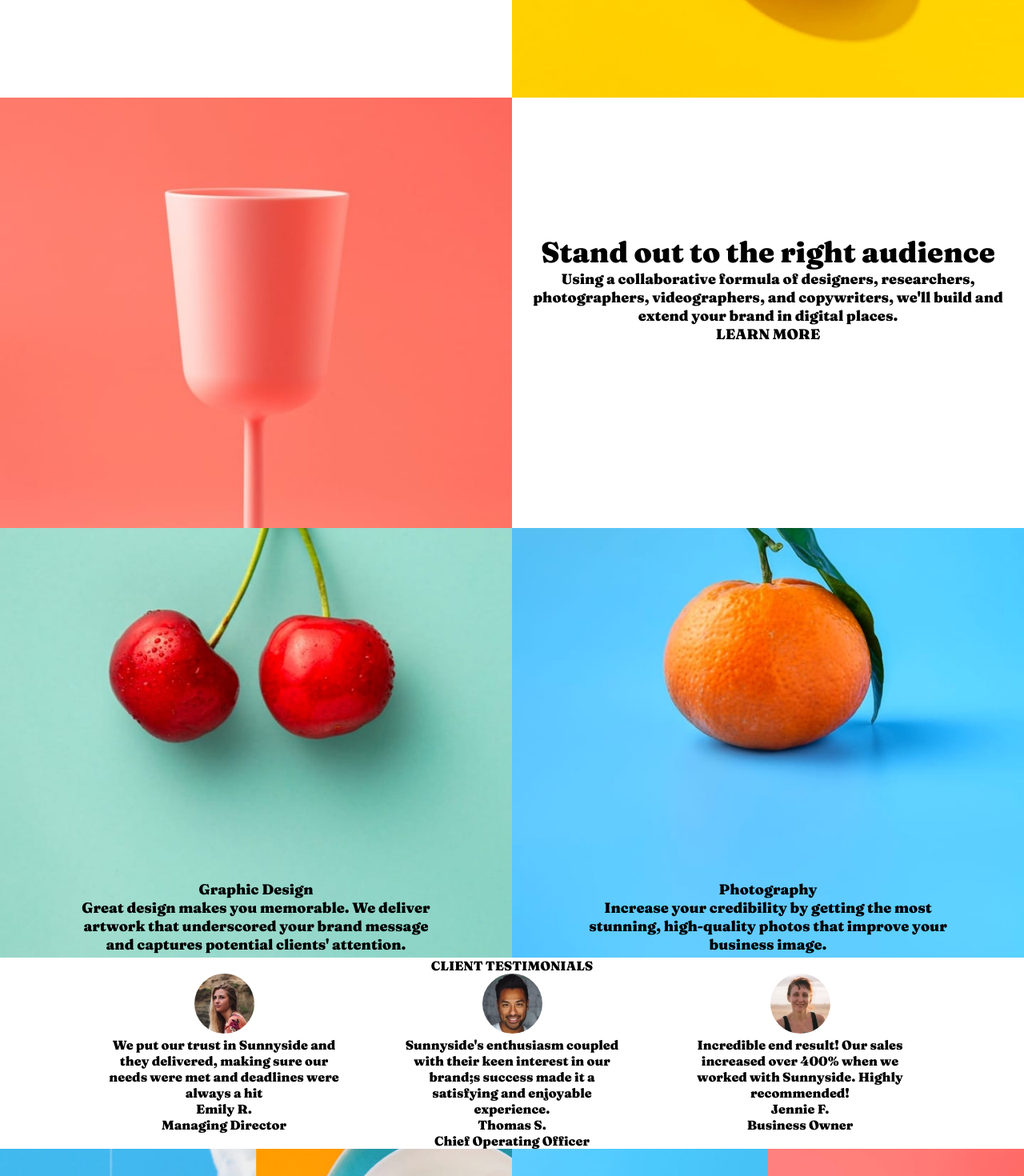
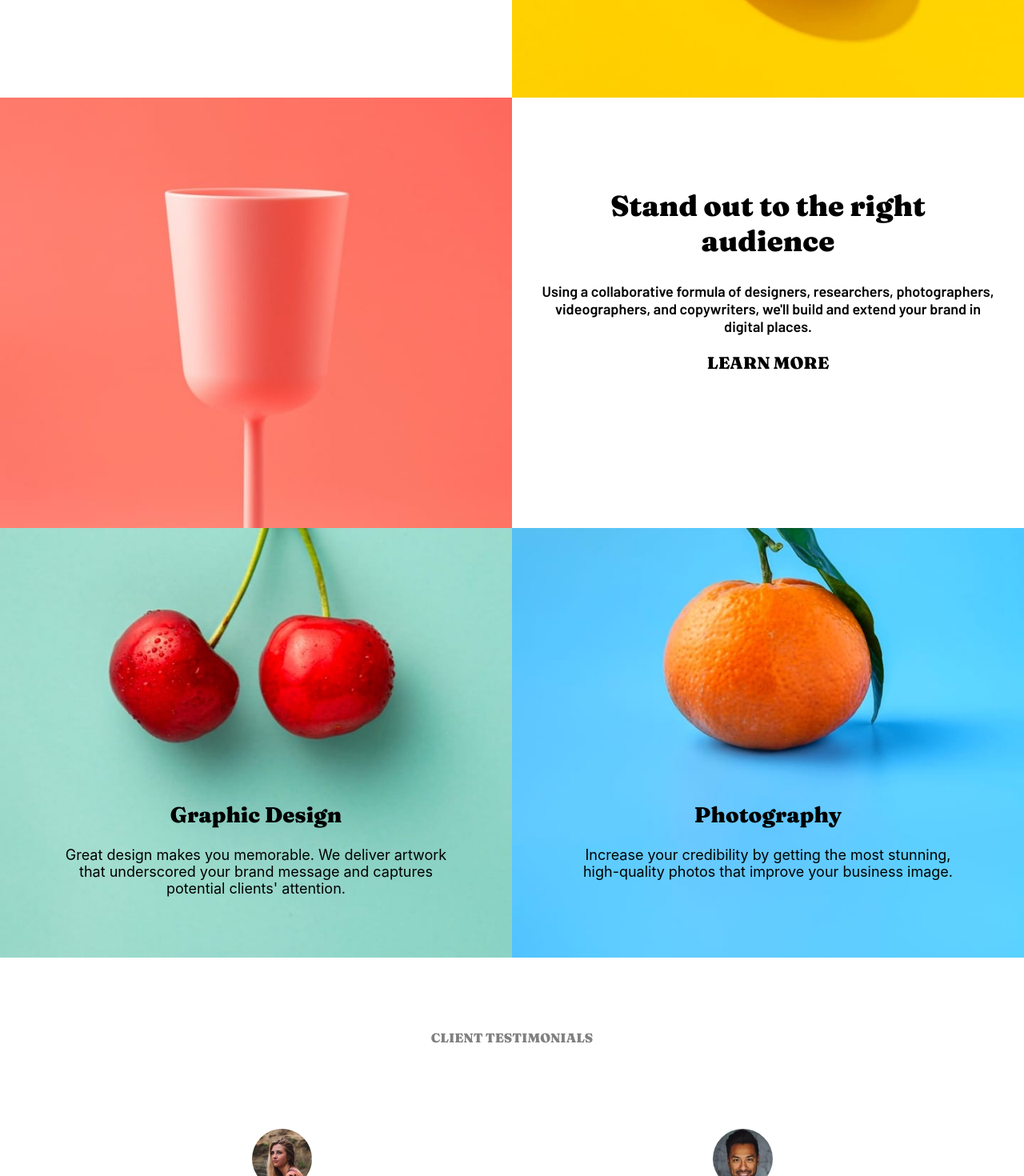
Before and after one commit to kabocha23/Sunnyside-Agency-Site, a React (Create React App) app: page / in a window 1280 px wide. Shown: the part 1180-2650 px from the top of the page at 80% size. Built offline with nearby package versions, Linux system fonts and the light colour scheme.

Commit message:
refining responsive layout for images and text

```diff
--- a/src/Body/Body.css
+++ b/src/Body/Body.css
@@ -32,9 +32,23 @@
     text-align: center;
     vertical-align: middle;
 }
-.body-egg-text h1, p {
+.body-egg-text a:hover {
+    text-decoration: underline yellow 10px;
+    cursor: pointer;
+}
+.body-egg-text h1 {
     margin: 0 auto;
     font-family: 'Fraunces', serif;
+    max-width: 80%;
+}
+.body-egg-text h3 {
+    font-family: 'Fraunces', serif;
+}
+.body-egg-text p {
+    margin: 0 auto;
+    margin-top: 30px;
+    font-family: 'Barlow', serif;
+    max-width: 90%;
 }
 
 /* Stand out - Cup picture row */
@@ -65,13 +79,26 @@
     height: 100%;
     min-height: 477px;
     font-size: 18px;
-    font-family: 'Fraunces', serif;
     text-align: center;
     vertical-align: middle;
 }
-.body-cup-text h1, p {
+.body-cup-text a:hover {
+    text-decoration: underline pink 10px;
+    cursor: pointer;
+}
+.body-cup-text h1 {
     margin: 0 auto;
     font-family: 'Fraunces', serif;
+    max-width: 80%;
+}
+.body-cup-text h3 {
+    font-family: 'Fraunces', serif;
+}
+.body-cup-text p {
+    margin: 0 auto;
+    margin-top: 30px;
+    font-family: 'Barlow', serif;
+    max-width: 90%;
 }
 
 /* Graphic design - Photography row */
@@ -87,56 +114,67 @@
     margin: auto;
     width: 50%;
     min-width: 477px;
-    min-height: 477px;
     font-size: 18px;
-    font-family: 'Barlow', serif;
     position: relative;
 }
 .body-graphic-image {
     width: 100%;
     min-width: 477px;
+    overflow: hidden;
 }
 .body-graphic-image img {
     width: 100%;
     height: 100%;
-    min-width: 477px;
+
     min-height: 477px;
 }
 .body-graphic-text {
-    width: 70%;
+    min-width: 75%;
+    max-width: 80%;
+    height: 30%;
     margin: 0 auto;
     text-align: center;
     position: absolute;
     bottom: 0;
     left: 50%;
-    transform: translate(-50%, -5%);
+    transform: translate(-50%, -35%);
 }
+.body-graphic-text h2 {
+    font-family: 'Fraunces', serif;
+}
+
+
 .body-photography {
     display: flex;
     margin: auto;
     width: 50%;
     min-width: 477px;
-    min-height: 477px;
     font-size: 18px;
-    font-family: 'Barlow', serif;
     position: relative;
 }
 .body-photography-image {
     width: 100%;
     min-width: 477px;
+    overflow: hidden;
 }
 .body-photography-image img {
     width: 100%;
     height: 100%;
     min-width: 477px;
     min-height: 477px;
+    overflow: hidden;
 }
 .body-photography-text {
-    width: 70%;
+    min-width: 75%;
+    max-width: 80%;
+    height: 30%;
     margin: 0 auto;
     text-align: center;
     position: absolute;
     bottom: 0;
     left: 50%;
-    transform: translate(-50%, -5%);
+    transform: translate(-50%, -35%);
 }
+.body-photography-text h2 {
+    font-family: 'Fraunces', serif;
+}
--- a/src/Body/Body.js
+++ b/src/Body/Body.js
@@ -14,7 +14,7 @@ class Body extends Component{
                     <div className='body-egg-text'>
                         <h1>Transform your brand</h1>
                         <p>We are a full-service creative agency specializing in helping brands grow fast.Engage your client through compelling visuals that do most of the marketing for you.</p>
-                        <a><p>LEARN MORE</p></a>
+                        <a><h3>LEARN MORE</h3></a>
                     </div>
                 </div>
 
@@ -26,7 +26,7 @@ class Body extends Component{
                     <div className='body-cup-text'>
                         <h1>Stand out to the right audience</h1>
                         <p>Using a collaborative formula of designers, researchers, photographers, videographers, and copywriters, we'll build and extend your brand in digital places.</p>
-                        <a><p>LEARN MORE</p></a>
+                        <a><h3>LEARN MORE</h3></a>
                     </div>
 
                 </div>
@@ -38,7 +38,7 @@ class Body extends Component{
                             <img src={require('../images/image-graphic-design.jpg')} alt='cherry'/>
                         </div>
                         <div className='body-graphic-text'>
-                            <p>Graphic Design</p>
+                            <h2>Graphic Design</h2>
                             <p>Great design makes you memorable. We deliver artwork that underscored your brand message and captures potential clients' attention.</p>
                         </div>
 
@@ -48,7 +48,7 @@ class Body extends Component{
                             <img src={require('../images/image-photography.jpg')} alt='orange'/>
                         </div>
                         <div className='body-photography-text'>
-                            <p>Photography</p>
+                            <h2>Photography</h2>
                             <p>Increase your credibility by getting the most stunning, high-quality photos that improve your business image.</p>
                         </div>
                     </div>
--- a/src/Footer/Footer.css
+++ b/src/Footer/Footer.css
@@ -3,9 +3,19 @@
     background-color: #88ccbf;
     color: #256c5e;
     min-width: 477px;
+    height: 200px;
 }
 .footer-title {
+    padding-top: 5%;
+}
+.footer-title h2 {
+    font-family: 'barlow', serif;
+    margin: 0px 0px;
+}
+.footer-title p {
     font-size: 18px;
+    font-family: 'barlow', serif;
+    margin: 0px 0px;
 }
 .footer-links {
     display: flex;
--- a/src/Footer/Footer.js
+++ b/src/Footer/Footer.js
@@ -11,7 +11,7 @@ class Footer extends Component{
         return(
             <div className='footer-container'>
                 <div className='footer-title'>
-                    <p>sunnyside</p>
+                    <h2>sunnyside</h2>
                 </div>
                 <div className='footer-links'>
                     <div className='footer-link'>
--- a/src/Testimonial/Testimonial.css
+++ b/src/Testimonial/Testimonial.css
@@ -6,3 +6,17 @@
     border-radius: 100px;
     height: 75px;
 }
+#blurb {
+    width: 80%;
+    margin: 40px auto;
+    font-family: 'Barlow', serif;
+    font-size: 18px;
+    color: gray;
+}
+#name {
+    font-family: 'Fraunces', serif;
+}
+#occupation {
+    font-family: 'Barlow', serif;
+    color: gray;
+}
--- a/src/Testimonial/Testimonial.js
+++ b/src/Testimonial/Testimonial.js
@@ -6,9 +6,9 @@ const Testimonial = ({profilePic, blurb, name, occupation}) => {
     return (
         <div className='testimonial-container'>
             <img src={profilePic} alt='client-headshot' className='testimonial-image' />
-            <p>{blurb}</p>
-            <p>{name}</p>
-            <p>{occupation}</p>
+            <p id='blurb'>{blurb}</p>
+            <p id='name'>{name}</p>
+            <p id='occupation'>{occupation}</p>
         </div>
     )
 }
--- a/src/Testimonials/Testimonials.css
+++ b/src/Testimonials/Testimonials.css
@@ -1,7 +1,13 @@
 .testimonials-container {
-    min-width: 477px;
+    width: 100%;
 }
 .testimonials-title {
+    margin: 5% auto;
+    padding-top: 10px;
+}
+.testimonials-title p {
+    font-family: 'Fraunces', serif;
+    color: gray;
     text-align: center;
 }
 .testimonials-boxes {
@@ -9,8 +15,11 @@
     flex-flow: row wrap;
     justify-content: space-evenly;
     width: 90%;
-    margin: 0 auto;
+    margin: 5% auto;
 }
 .testimonials-box {
-    width: 25%;
+    height: 30%;
+    width: 30%;
+    min-width: 477px;
+    margin: 40px auto;
 }
--- a/src/Testimonials/Testimonials.js
+++ b/src/Testimonials/Testimonials.js
@@ -27,7 +27,7 @@ class Testimonials extends Component{
                     <div className='testimonials-box'>
                         <Testimonial
                             profilePic={imageThomas}
-                            blurb="Sunnyside's enthusiasm coupled with their keen interest in our brand;s success made it a satisfying and enjoyable experience."
+                            blurb="Sunnyside's enthusiasm coupled with their keen interest in our brand's success made it a satisfying and enjoyable experience."
                             name="Thomas S."
                             occupation="Chief Operating Officer"
                         />
```
